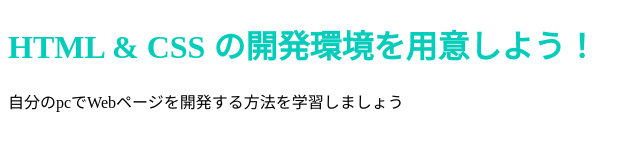
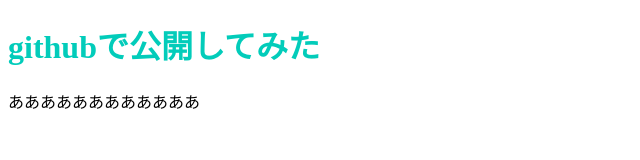
Before and after one commit to ryota-kikuchi18/chrysanthemum.github.io, a plain HTML site: page index.html in a window 1280 px wide. Shown: the whole page, without its empty margins (0-640 px from the left). Drawn offline with Linux system fonts and the light colour scheme.

Commit message:
Update index.html

```diff
--- a/index.html
+++ b/index.html
@@ -6,7 +6,7 @@
     <title>Progate</title>
   </head>
   <body>
-    <h1 class="title">HTML & CSS の開発環境を用意しよう！</h1>
-    <p>自分のpcでWebページを開発する方法を学習しましょう</p>
+    <h1 class="title">githubで公開してみた</h1>
+    <p>ああああああああああああ</p>
   </body>
 </html>
```
